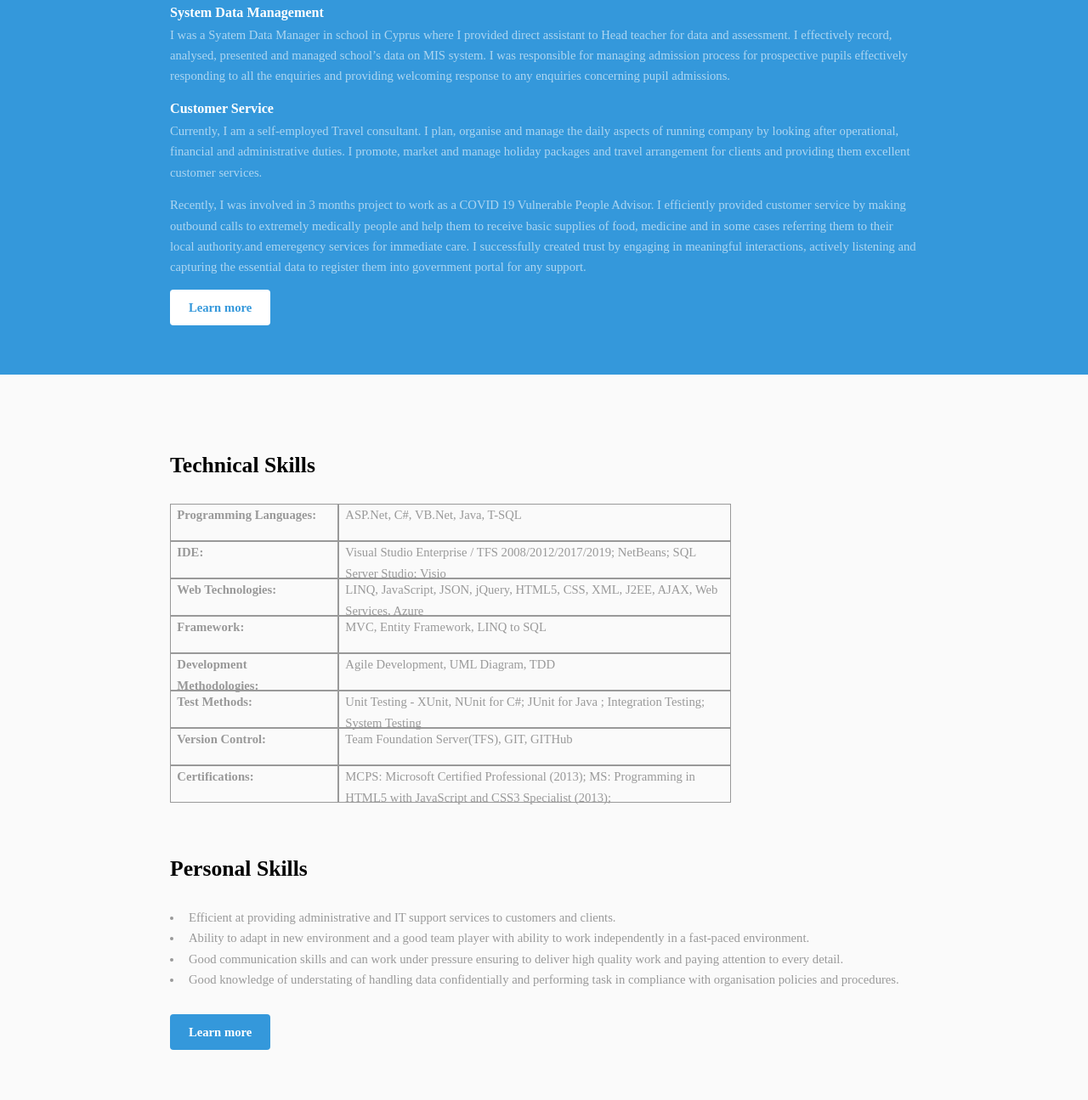
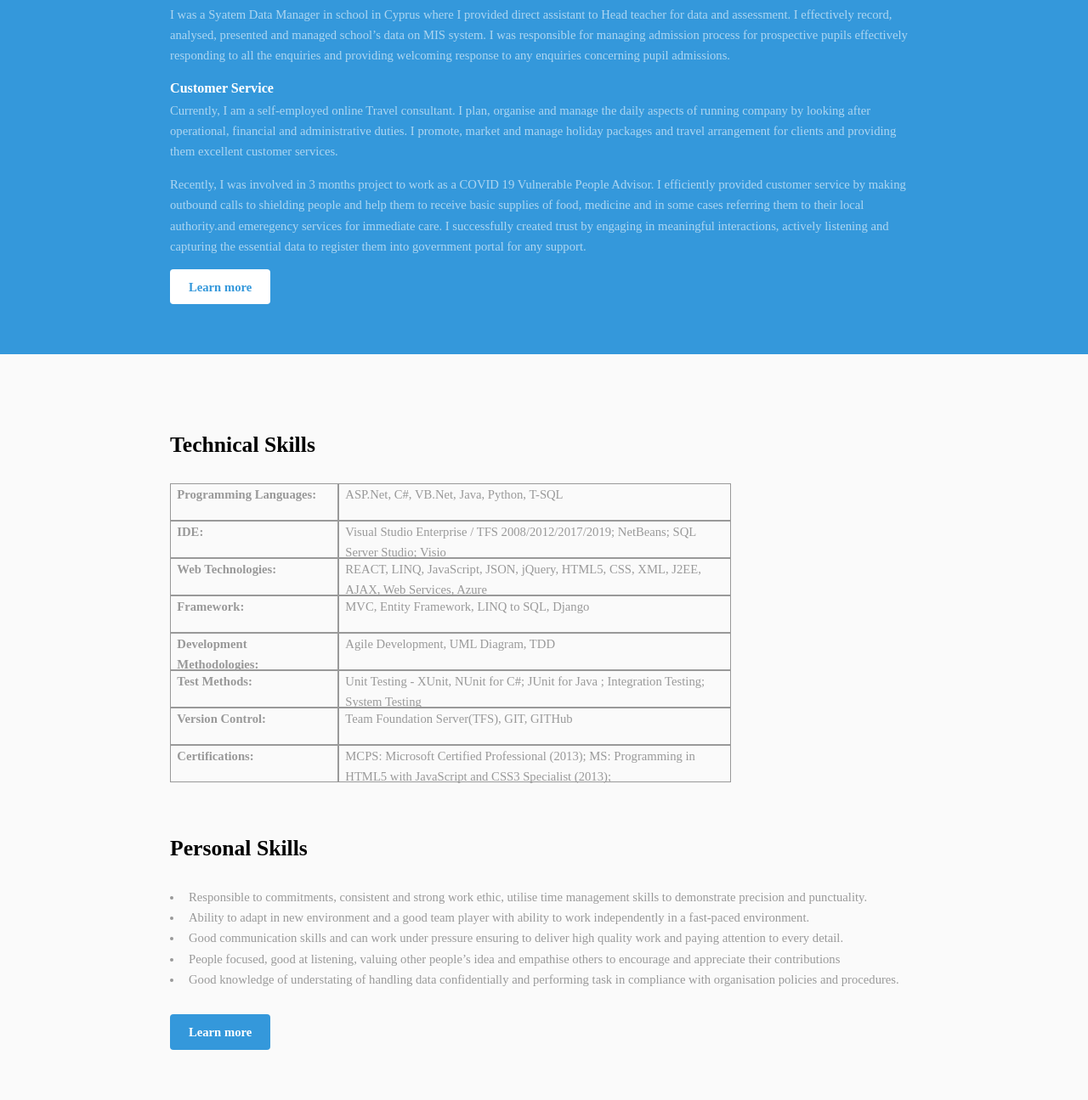
Before and after one commit to Kusum-Thapa/Kusum-Thapa.github.io, a plain HTML site: page index.html in a window 1280 px wide. Shown: the part 1845-3140 px from the top of the page at 85% size. Drawn offline with Linux system fonts and the light colour scheme; a web font is replaced by a local one.

Commit message:
Added new technologies in skills

```diff
--- a/index.html
+++ b/index.html
@@ -62,7 +62,7 @@
 									</div>
 									<div class="col col2">
 										<h3>Profile</h3>
-										<p>I am a highly motivated, enthusiastic and hardworking graduate software developer with more than 3 years of experience on MIS software development field. I am technically proficient with sound knowledge of software technologies especially in ASP.net programming and data management.</p>
+										<p>I am a highly motivated, enthusiastic and hardworking software developer with more than 3 years of experience on MIS software development field. I am technically proficient with sound knowledge of software technologies especially in ASP.net programming and data management.</p>
 										 <p>I have a good interpersonal skill and a great team attitude with an ability to deal with all clients at all levels of the business.</p>
 										<p>After a career break in software development I am looking to secure a software developer role with an established company where I can utilise and further develop my skills and aid company growth</p>
 
@@ -80,7 +80,7 @@
 									<h3>Experiences</h3>
 
 									<h4>Software Development</h4>
-									<p >I have worked in two different companies as a developer where I gained experiences on designing and developing desktop and web solutions using Java and MVC framework in ASP.Net programming language.
+									<p >I have worked in two different companies as a developer where I gained experiences on designing and developing desktop and web solutions using Java EE and MVC framework in ASP.Net programming language.
 									   I have successfully completed numerous development assignments which required meeting with clients to gather specific requirements, designing, implementing, testing, bug fixing and providing technical assistance for the new product.
 									</p>
 
@@ -96,9 +96,9 @@
 										I was responsible for managing admission process for prospective pupils effectively responding to all the enquiries and providing welcoming response to any enquiries concerning pupil admissions.</p>
 
 									<h4>Customer Service</h4>
-									<p>Currently, I am a self-employed Travel consultant. I plan, organise and manage the daily aspects of running company by looking after operational, financial and administrative duties.
+									<p>Currently, I am a self-employed online Travel consultant. I plan, organise and manage the daily aspects of running company by looking after operational, financial and administrative duties.
 										I promote, market and manage holiday packages and travel arrangement for clients and providing them excellent customer services. </p>
-									<p>Recently, I was involved in 3 months project  to work as a COVID 19 Vulnerable People Advisor. I efficiently provided customer service by making outbound calls to extremely medically
+									<p>Recently, I was involved in 3 months project  to work as a COVID 19 Vulnerable People Advisor. I efficiently provided customer service by making outbound calls to shielding
 									 	people and help them to receive basic supplies of food, medicine and in some cases referring them to their local authority.and emeregency services for immediate care.
 										I successfully created trust by engaging in meaningful interactions, actively listening and capturing the essential data to register them into government portal for any support.
 								 </p>
@@ -123,7 +123,7 @@
 											<p>Programming Languages:</p>
 										</div>
 										<div class="cell1">
-											<p>ASP.Net, C#, VB.Net, Java, T-SQL</p>
+											<p>ASP.Net, C#, VB.Net, Java, Python, T-SQL</p>
 										</div>
 									</div>
 									<div class ="row">
@@ -139,7 +139,7 @@
 											<p>Web Technologies:</p>
 										</div>
 										<div class="cell1">
-											<p>LINQ, JavaScript, JSON, jQuery, HTML5, CSS, XML, J2EE, AJAX, Web Services, Azure</p>
+											<p>REACT, LINQ, JavaScript, JSON, jQuery, HTML5, CSS, XML, J2EE, AJAX, Web Services, Azure</p>
 										</div>
 									</div>
 									<div class ="row">
@@ -147,7 +147,7 @@
 											<p>Framework:</p>
 										</div>
 										<div class="cell1">
-											<p>MVC, Entity Framework, LINQ to SQL </p>
+											<p>MVC, Entity Framework, LINQ to SQL, Django </p>
 										</div>
 									</div>
 									<div class ="row">
@@ -192,9 +192,10 @@
 							<div class="col col4">
 								<h3>Personal Skills</h3>
 								<ul>
-								<li>Efficient at providing administrative and IT support services to customers and clients.</li>
+								<li>Responsible to commitments, consistent and strong work ethic, utilise time management skills to demonstrate precision and punctuality.</li>
 								<li>Ability to adapt in new environment and a good team player with ability to work independently in a fast-paced environment.</li>
 								<li>Good communication skills and can work under pressure ensuring to deliver high quality work  and paying attention to every detail.</li>
+								<li>People focused, good at listening, valuing other people’s idea and empathise others to encourage and appreciate their contributions</li>
 								<li>Good knowledge of understating of handling data confidentially and performing task in compliance with organisation policies and procedures.</li>
 								</ul>
 								<a href="#techReturner" class="button">Learn more</a>
```
Also changed, not shown: 1 other file.
